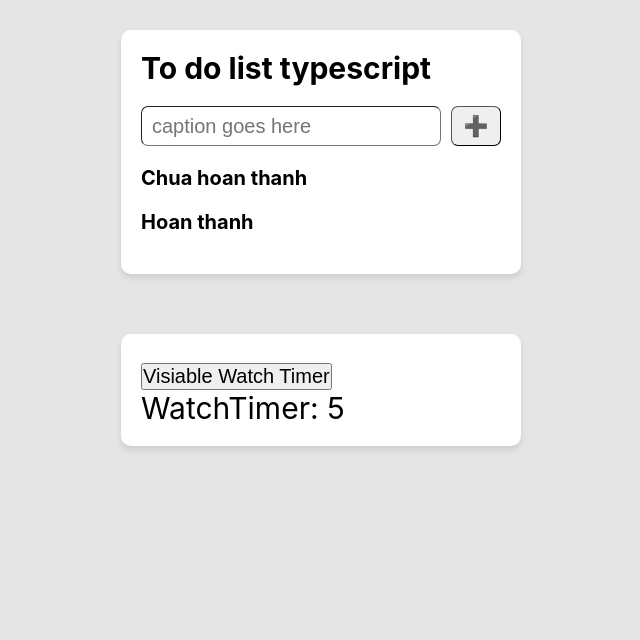
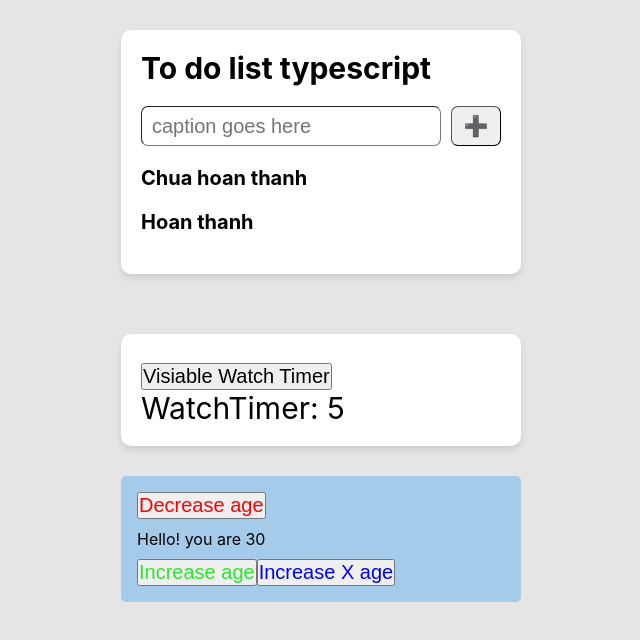
Before and after one commit to anhtuanbui30081997/TodoListTypeScript, a React (Create React App) app: page / in a window 1280 px wide. Shown: the top 640 px of the page, without its empty margins (319-959 px from the left). Built offline with nearby package versions, Linux system fonts and the light colour scheme.

Commit message:
study useReducer

```diff
--- a/src/App.tsx
+++ b/src/App.tsx
@@ -1,3 +1,4 @@
+import Counter from './components/Counter'
 import TodoList from './components/TodoList'
 import Watch from './components/Watch'
 
@@ -6,6 +7,7 @@ function App() {
     <div>
       <TodoList />
       <Watch />
+      <Counter />
     </div>
   )
 }
--- /dev/null
+++ b/src/components/Counter/Counter.tsx
@@ -0,0 +1,34 @@
+import { useReducer } from 'react'
+import styles from './counter.module.scss'
+import reducer, { init, initialState, log } from '../../reducer/reducer'
+import { decreaseAgeAction, increaseAgeAction, increaseXAgeAction } from '../../reducer/actions'
+
+export default function Counter() {
+  const [state, dispacth] = useReducer(log(), initialState, init)
+
+  const handleDecreaseAge = () => {
+    dispacth(decreaseAgeAction())
+  }
+
+  const handleIncreaseAge = () => {
+    dispacth(increaseAgeAction())
+  }
+
+  const increaseXAge = (value: number) => {
+    dispacth(increaseXAgeAction(value))
+  }
+  return (
+    <div className={styles.counter}>
+      <button className={styles.decreaseBtn} onClick={handleDecreaseAge}>
+        Decrease age
+      </button>
+      <div className={styles.age}>Hello! you are {state.age}</div>
+      <button className={styles.increaseBtn} onClick={handleIncreaseAge}>
+        Increase age
+      </button>
+      <button className={styles.increaseBtn} onClick={() => increaseXAge(3)} style={{ color: 'blue' }}>
+        Increase X age
+      </button>
+    </div>
+  )
+}
--- /dev/null
+++ b/src/components/Counter/counter.module.scss
@@ -0,0 +1,20 @@
+.counter {
+  width: 400px;
+  background-color: rgb(165, 203, 235);
+  margin: 0 auto;
+  border-radius: 5px;
+  padding: 16px;
+  font-size: 1.6rem;
+  .age {
+    margin: 10px 0;
+  }
+  button:hover {
+    cursor: pointer;
+  }
+  button.decreaseBtn {
+    color: red;
+  }
+  button.increaseBtn {
+    color: rgb(44, 230, 44);
+  }
+}
--- /dev/null
+++ b/src/components/Counter/index.ts
@@ -0,0 +1,3 @@
+import Counter from './Counter'
+
+export default Counter
--- a/src/components/Title/Title.tsx
+++ b/src/components/Title/Title.tsx
@@ -1,4 +1,4 @@
-import React from 'react'
+import React, { useRef } from 'react'
 import styles from './title.module.scss'
 
 type TitleProps = {
@@ -13,9 +13,15 @@ function equal(prevProp: TitleProps, nextProp: TitleProps) {
 }
 
 function Title(props: TitleProps) {
-  console.log(props)
+  const h1Ref = useRef<HTMLHeadingElement>(null)
+  const clickH1 = () => {
+    console.log(h1Ref)
+    if (h1Ref.current) {
+      h1Ref.current.style.color = 'red'
+    }
+  }
   return (
-    <h1 className={styles.title} onClick={() => props.handleClickTitle(100)}>
+    <h1 className={styles.title} ref={h1Ref} onClick={clickH1}>
       To do list typescript
     </h1>
   )
--- a/src/components/Watch/Watch.tsx
+++ b/src/components/Watch/Watch.tsx
@@ -6,13 +6,13 @@ function WatchTimer() {
   const intervalRef = useRef<any>(null)
 
   useEffect(() => {
-    console.log('chay mot lan')
+    // console.log('chay mot lan')
     intervalRef.current = setInterval(() => {
       setSeconds((prev) => prev + 1)
-      console.log('setInterval dang chay')
+      // console.log('setInterval dang chay')
     }, 1000)
     return () => {
-      console.log('component unmount!')
+      // console.log('component unmount!')
       clearInterval(intervalRef.current)
     }
   }, [intervalRef])
--- /dev/null
+++ b/src/reducer/actions.ts
@@ -0,0 +1,14 @@
+export type ActionType = IncreaseAgeAction | DecreaseAgeAction | IncreaseXAgeAction
+type IncreaseAgeAction = { type: 'increase_age' }
+type DecreaseAgeAction = { type: 'decrease_age' }
+type IncreaseXAgeAction = { type: 'increase_xage'; payload: number }
+
+export const increaseAgeAction = (): IncreaseAgeAction => {
+  return { type: 'increase_age' }
+}
+export const decreaseAgeAction = (): DecreaseAgeAction => {
+  return { type: 'decrease_age' }
+}
+export const increaseXAgeAction = (payload: number): IncreaseXAgeAction => {
+  return { type: 'increase_xage', payload }
+}
--- /dev/null
+++ b/src/reducer/reducer.ts
@@ -0,0 +1,36 @@
+import { ActionType } from './actions'
+
+export const initialState = {
+  age: 26
+}
+
+export const init = (initialArg: typeof initialState) => {
+  //   console.log('init')
+  return { ...initialArg, age: initialArg.age + 4 }
+}
+
+export const log = () => {
+  return (state: typeof initialState, action: ActionType) => {
+    console.group(action.type)
+    console.log('Previous state', state)
+    const nextState = reducer(state, action)
+    console.log('Next state', nextState)
+    console.groupEnd()
+    return nextState
+  }
+}
+
+const reducer = (state: typeof initialState, action: ActionType) => {
+  switch (action.type) {
+    case 'increase_age':
+      return { ...state, age: state.age + 1 }
+    case 'decrease_age':
+      return { ...state, age: state.age - 1 }
+    case 'increase_xage':
+      return { ...state, age: state.age + action.payload }
+    default:
+      throw Error('Invalid Action', action)
+  }
+}
+
+export default reducer
```
